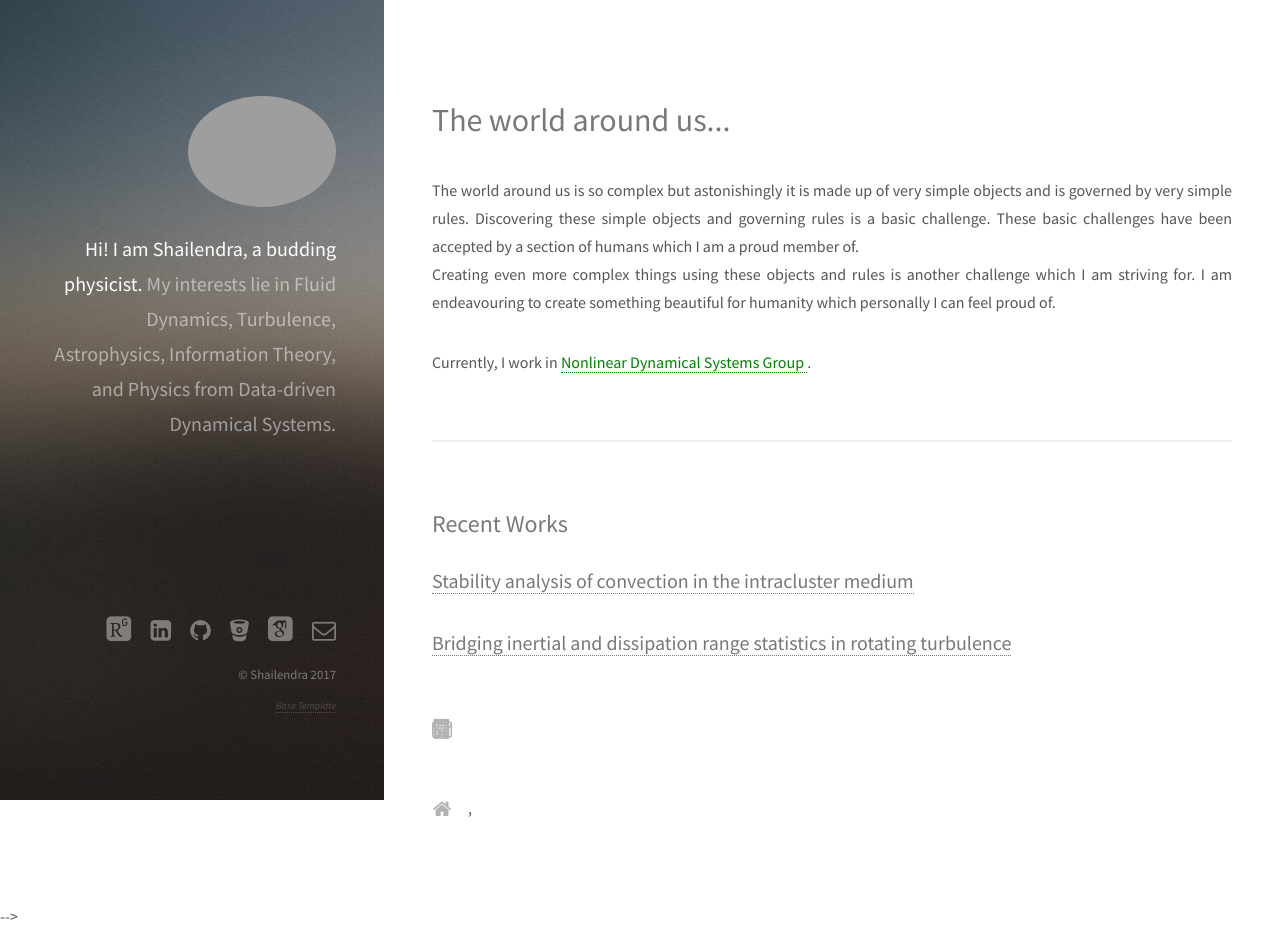
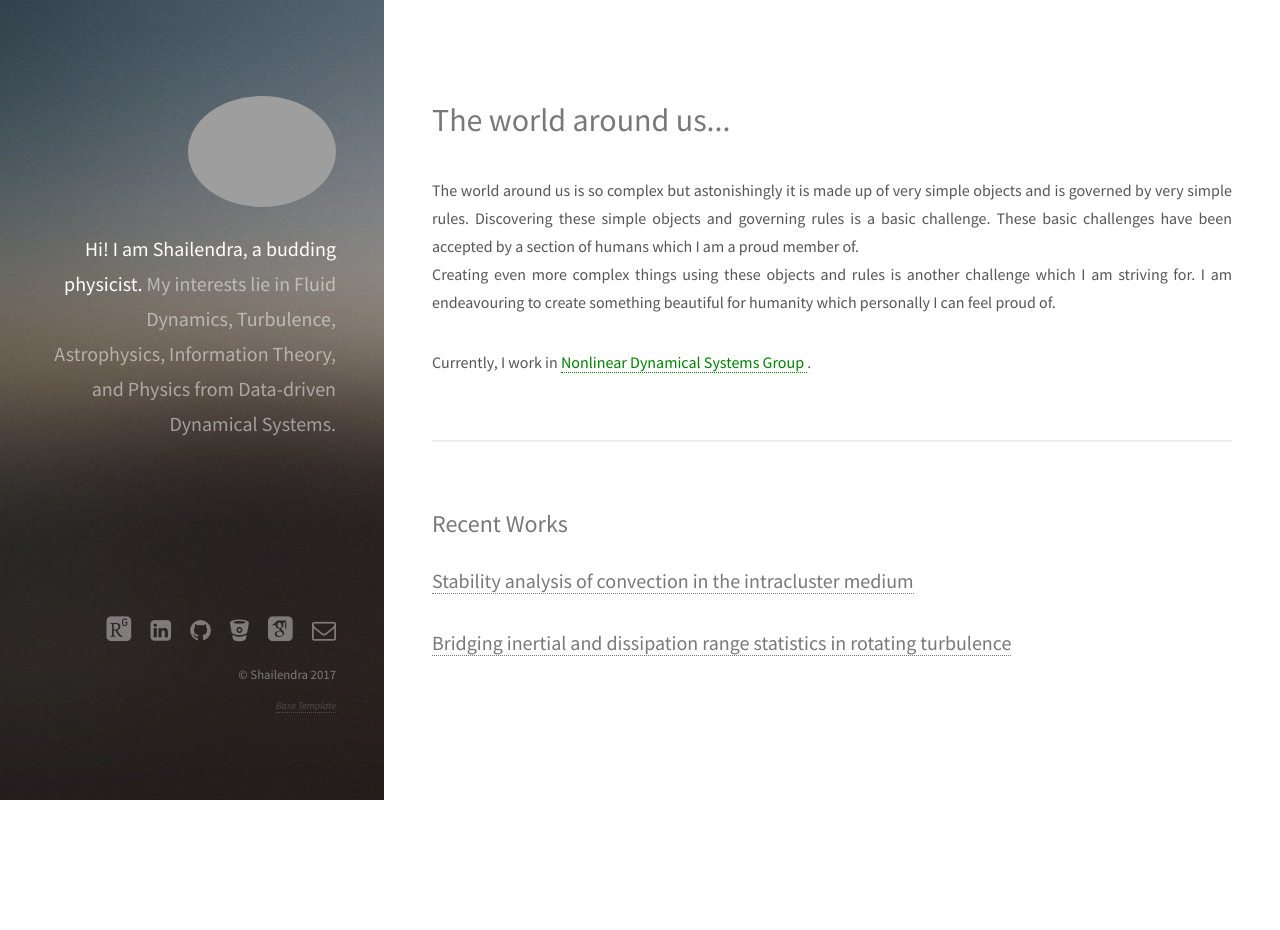
Before and after one commit to shail-kumar/shail-kumar.github.io, a plain HTML site: page index.html in a window 1280 px wide. After the commit the page ends 800 px from the top, so only its background shows below. Drawn offline with Linux system fonts and the light colour scheme; grey boxes are pictures that could not be loaded; files whose address does not match are found by name.

Commit message:
Contact section removed

```diff
--- a/index.html
+++ b/index.html
@@ -130,7 +130,7 @@
 									<li><input type="submit" value="Send Message" /></li>
 								</ul>
 							</div> -->
-							<div class="4u$ 12u$(small)">
+							<!-- <div class="4u$ 12u$(small)">
 								<ul class="labeled-icons">
 
 									<li>
```
